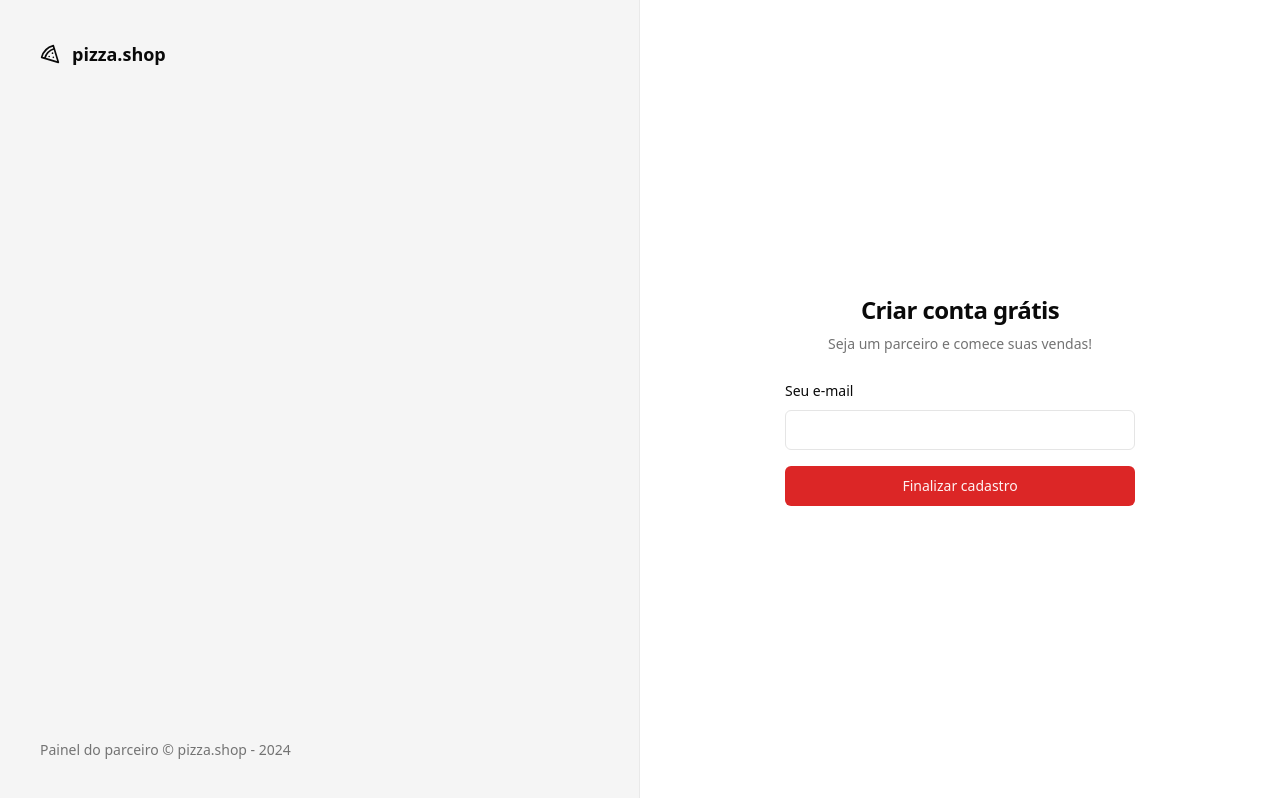
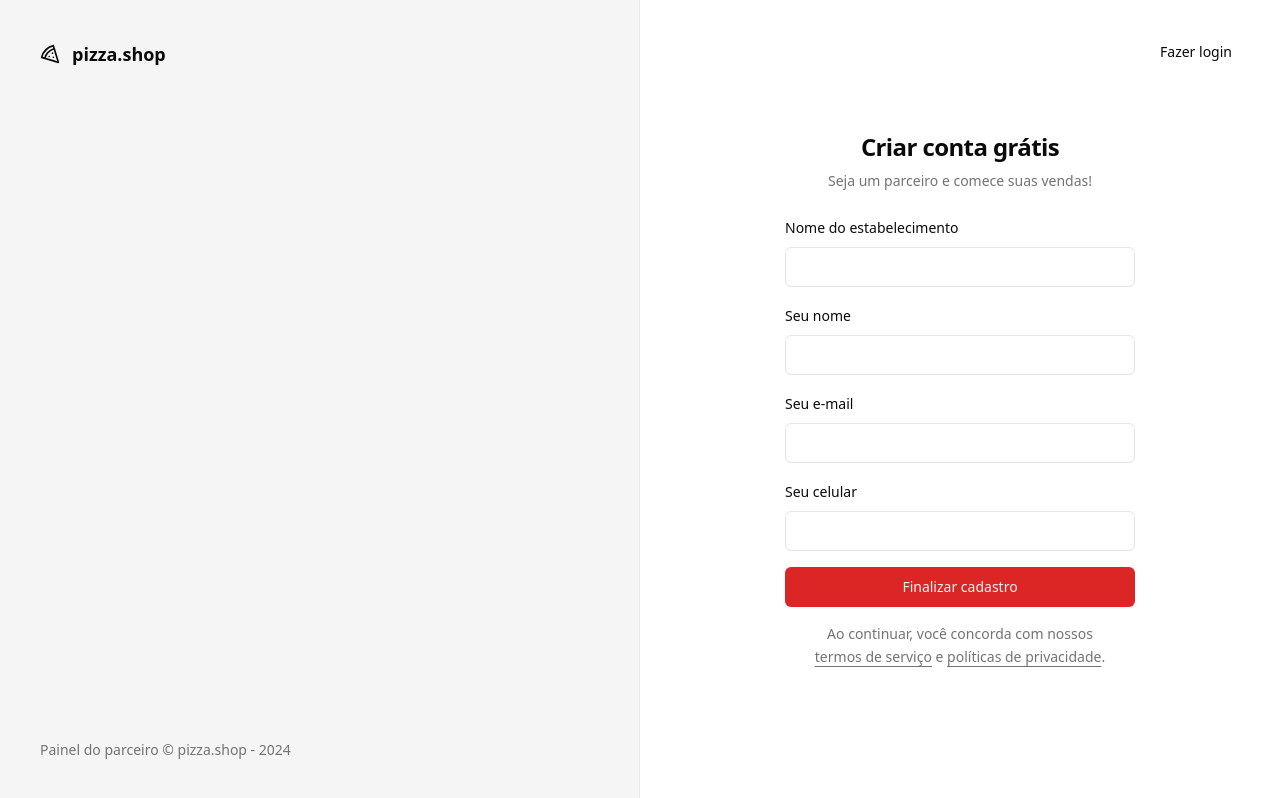
Before and after one commit to jvc22/pizzashop-web, a React (Vite) app: page /sign-up in a window 1280 px wide. Built offline with nearby package versions, Linux system fonts and the light colour scheme.

Commit message:
added all inputs to form

```diff
--- a/src/pages/auth/sign-up.tsx
+++ b/src/pages/auth/sign-up.tsx
@@ -1,5 +1,6 @@
 import { Helmet } from 'react-helmet-async'
 import { useForm } from 'react-hook-form'
+import { Link, useNavigate } from 'react-router-dom'
 import { toast } from 'sonner'
 import { z } from 'zod'
 
@@ -8,12 +9,17 @@
 import { Label } from '@/components/ui/label'
 
 const signUpForm = z.object({
+  restaurantName: z.string(),
+  managerName: z.string(),
+  phone: z.string(),
   email: z.string().email(),
 })
 
 type SignUpForm = z.infer<typeof signUpForm>
 
 export function SignUp() {
+  const navigate = useNavigate()
+
   const {
     register,
     handleSubmit,
@@ -25,14 +31,14 @@
     try {
       await new Promise((resolve) => setTimeout(resolve, 2000))
       reset()
-      toast.success('Enviamos um link de autenticação para seu e-mail.', {
+      toast.success('Restaurante cadastrado com sucesso!', {
         action: {
-          label: 'Reenviar',
-          onClick: () => handleSignUp(data),
+          label: 'Login',
+          onClick: () => navigate('/sign-in'),
         },
       })
     } catch {
-      toast.error('Credenciais inválidas.')
+      toast.error('Erro ao cadastrar restaurante.')
     }
   }
 
@@ -40,6 +46,10 @@
     <>
       <Helmet title="Cadastro" />
       <div className="p-8">
+        <Button variant="ghost" asChild className="absolute right-8 top-8">
+          <Link to="/sign-in">Fazer login</Link>
+        </Button>
+
         <div className="flex w-[350px] flex-col justify-center gap-6">
           <div className="flex flex-col gap-2 text-center">
             <h1 className="text-2xl font-semibold tracking-tight">
@@ -52,13 +62,45 @@
 
           <form className="space-y-4" onSubmit={handleSubmit(handleSignUp)}>
             <div className="space-y-2">
+              <Label htmlFor="restaurantName">Nome do estabelecimento</Label>
+              <Input
+                id="restaurantName"
+                type="text"
+                {...register('restaurantName')}
+              />
+            </div>
+            <div className="space-y-2">
+              <Label htmlFor="managerName">Seu nome</Label>
+              <Input
+                id="managerName"
+                type="text"
+                {...register('managerName')}
+              />
+            </div>
+            <div className="space-y-2">
               <Label htmlFor="email">Seu e-mail</Label>
               <Input id="email" type="email" {...register('email')} />
+            </div>
+            <div className="space-y-2">
+              <Label htmlFor="phone">Seu celular</Label>
+              <Input id="phone" type="tel" {...register('phone')} />
             </div>
 
             <Button className="w-full" type="submit" disabled={isSubmitting}>
               Finalizar cadastro
             </Button>
+
+            <p className="px-6 text-center text-sm leading-relaxed text-muted-foreground">
+              Ao continuar, você concorda com nossos{' '}
+              <a className="underline underline-offset-4" href="">
+                termos de serviço
+              </a>{' '}
+              e{' '}
+              <a className="underline underline-offset-4" href="">
+                políticas de privacidade
+              </a>
+              .
+            </p>
           </form>
         </div>
       </div>
```
